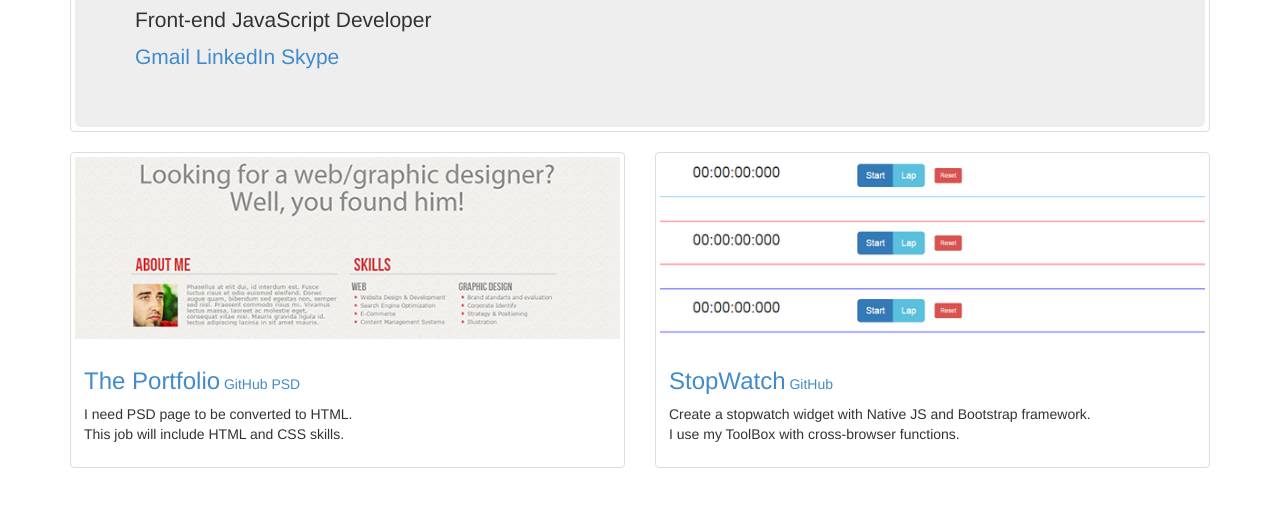
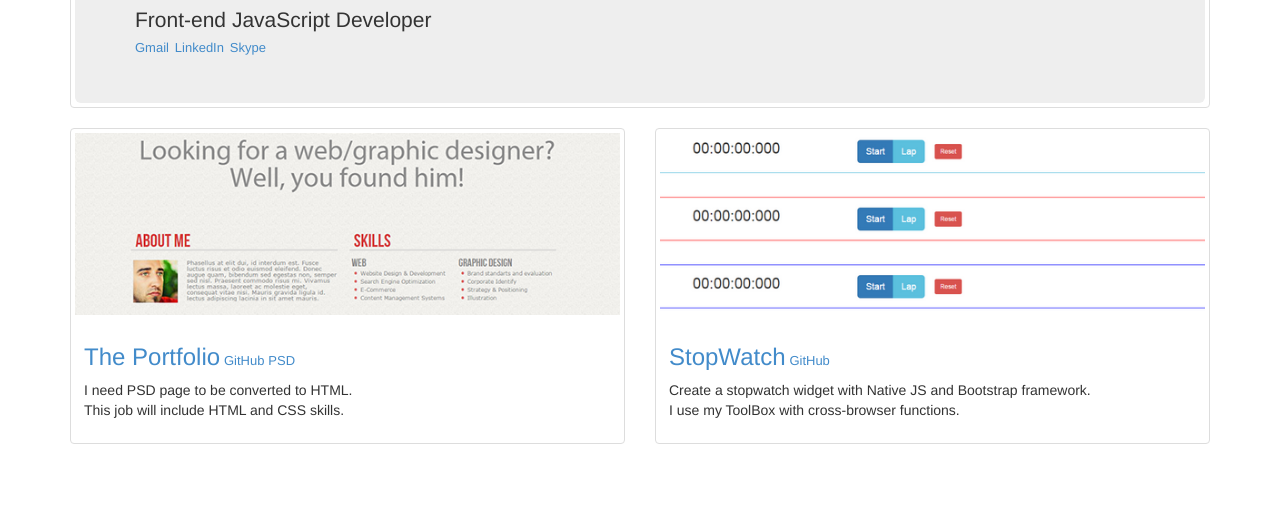
Before and after one commit to adavidof/adavidof.github.com, a plain HTML site: page index.html in a window 1280 px wide. Shown: the part 161-668 px from the top of the page. Drawn offline with Linux system fonts and the light colour scheme.

Commit message:
Add classes

```diff
--- a/css/main.css
+++ b/css/main.css
@@ -4,3 +4,9 @@
 .margin-0 {
 	margin: 0;
 }
+a.small-href {
+	font-size: 13px;
+}
+.header-links {
+	line-height: 1;
+}
```
